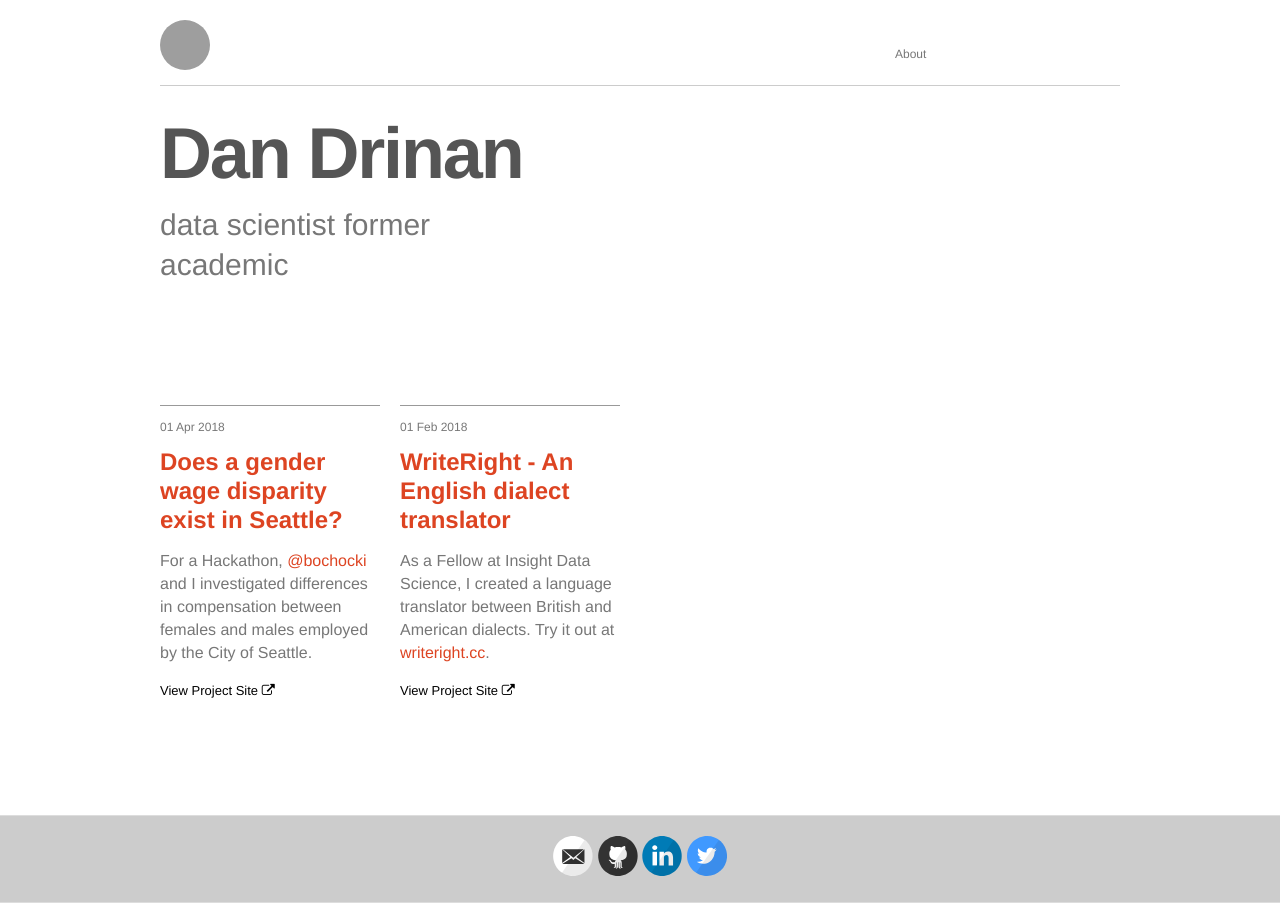
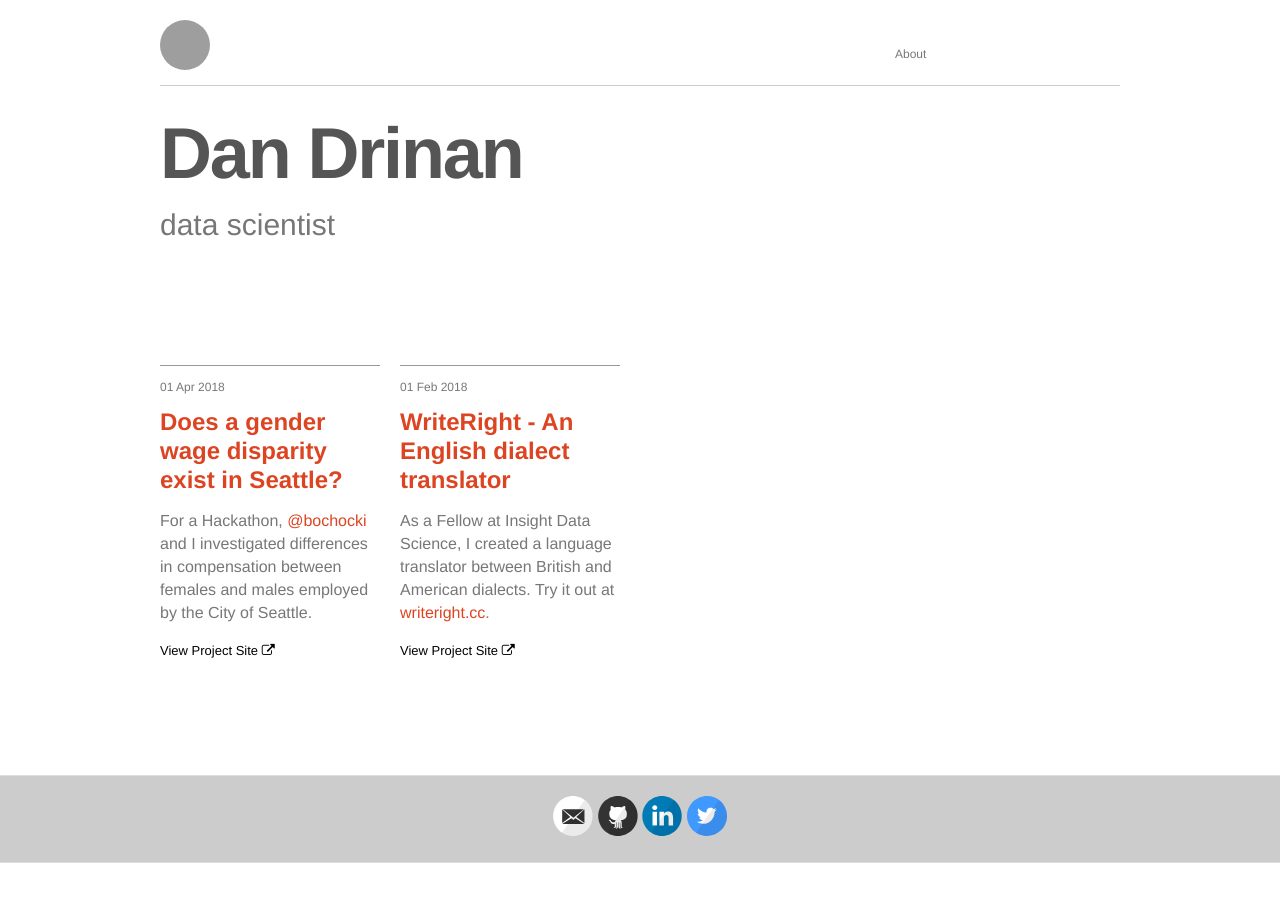
Before and after one commit to drinandan/drinandan.github.io, a Jekyll site: the page built from index.html, in a window 1280 px wide. Built offline with Jekyll 4.4.1, drawn with Linux system fonts in a browser that asks for light colours; nearby versions of some CDN libraries; grey boxes are pictures that could not be loaded.

Commit message:
removed key words to a post

```diff
--- a/_config.yml
+++ b/_config.yml
@@ -6,7 +6,7 @@
 name: Dan Drinan
 
 # Short bio or description (displayed in the header)
-description: data scientist former academic
+description: data scientist
 
 # URL of your avatar or profile pic (you could use your GitHub profile pic)
 #avatar: https://pbs.twimg.com/profile_images/1779775150/bitty-icon_bigger.gif
```
